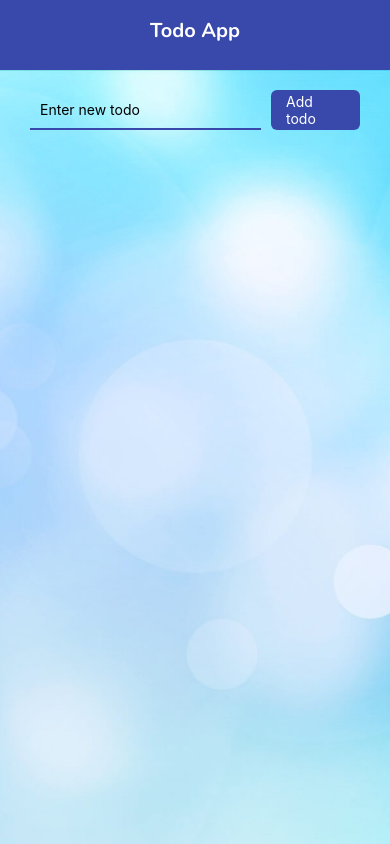
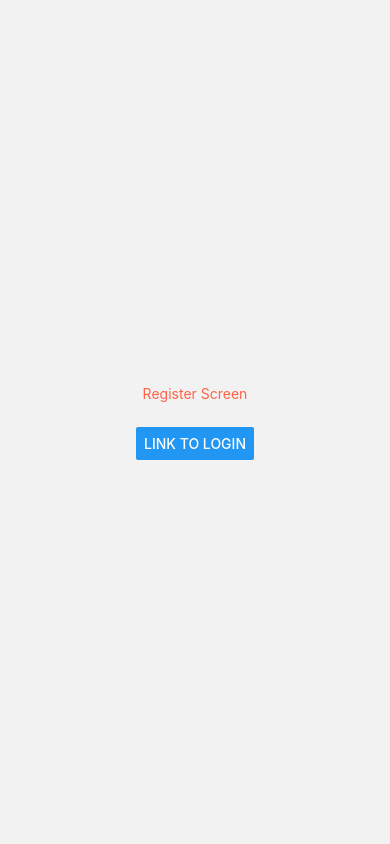
Before and after one commit to ArtemS83/rndemo, a React Native app: screen /Register in a window 390 px wide. Built offline with nearby package versions, Linux system fonts and the light colour scheme.

Commit message:
add navigation

```diff
--- a/App.js
+++ b/App.js
@@ -1,6 +1,8 @@
 import React, { useState, useEffect } from 'react';
+import { NavigationContainer } from '@react-navigation/native';
 import { useFonts } from 'expo-font';
 import { getStatusBarHeight } from 'react-native-status-bar-height';
+import { createStackNavigator } from '@react-navigation/stack';
 import {
   StyleSheet,
   View,
@@ -14,34 +16,17 @@ import {
   Dimensions,
   useWindowDimensions,
 } from 'react-native';
-import { Navbar } from './src/components/Navbar';
-import { AddTodo } from './src/components/AddTodo';
-import { TodosList } from './src/components/TodosList';
+
+import Home from './src/screens/Home';
+import Login from './src/screens/Login';
+import Register from './src/screens/Register';
 
 const STATUS_BAR_HEIGHT =
   Platform.OS === 'ios' ? getStatusBarHeight() : StatusBar.currentHeight;
 
-// const windowWidth = Dimensions.get('window').width;
-// const windowHeight = Dimensions.get('window').height;
+const AuthStack = createStackNavigator();
 
 export default function App() {
-  const [todos, setTodos] = useState([]);
-  const { height, width } = useWindowDimensions();
-
-  // const [dimensions, setDimensions] = useState({ windowWidth, windowHeight });
-  // useEffect(() => {
-  //   const onChange = () => {
-  //     setDimensions({
-  //       windowWidth: Dimensions.get('window').width,
-  //       windowHeight: Dimensions.get('window').height,
-  //     });
-  //   };
-  //   const subscription = Dimensions.addEventListener('change', onChange);
-  //   return () => {
-  //     subscription?.remove();
-  //   };
-  // }, []);
-
   const [fontsLoaded] = useFonts({
     NunitoRegular: require('./src/assets/fonts/Nunito-Regular.ttf'),
     NunitoBold: require('./src/assets/fonts/Nunito-Bold.ttf'),
@@ -50,18 +35,6 @@ export default function App() {
   if (!fontsLoaded) {
     return null;
   }
-
-  const addTodo = title => {
-    const newTodo = {
-      id: Date.now().toString(),
-      title,
-    };
-    setTodos(prevTodos => [newTodo, ...prevTodos]);
-  };
-
-  const removeTodo = id => {
-    setTodos(prev => prev.filter(todo => todo.id !== id));
-  };
 
   return (
     <TouchableWithoutFeedback
@@ -77,37 +50,37 @@ export default function App() {
             height: STATUS_BAR_HEIGHT,
           }}
         />
-        <Navbar title="Todo App" />
-        <ImageBackground
-          source={require('./src/assets/images/bgi.jpg')}
-          resizeMode="cover"
-          style={styles.image}
-        >
-          <View
-            style={{
-              ...styles.container,
-              // paddingHorizontal: dimensions.windowWidth < dimensions.windowHeight ? 30 : 100,
-              paddingHorizontal: width < height ? 30 : 100,
-            }}
-          >
-            <AddTodo onSubmit={addTodo} />
-            <TodosList todos={todos} onRemoveTodo={removeTodo} />
-          </View>
-        </ImageBackground>
+
+        <NavigationContainer>
+          <AuthStack.Navigator initialRouteName="Login">
+            <AuthStack.Screen
+              name="Register"
+              component={Register}
+              options={{
+                headerShown: false, //hidden header screen
+                title: 'Register screen',
+              }} // name='Register'==> title
+            />
+            <AuthStack.Screen
+              name="Login"
+              component={Login}
+              options={{
+                headerShown: false, //hidden header screen
+                // header: () => {}, // hidden header screen
+              }}
+            />
+          </AuthStack.Navigator>
+        </NavigationContainer>
+        {/* <Home /> */}
       </View>
     </TouchableWithoutFeedback>
   );
 }
 
 const styles = StyleSheet.create({
-  container: {
-    flex: 1,
-    paddingHorizontal: 30, // 100
-    paddingVertical: 20,
-  },
-  image: {
-    flex: 1,
-    height: '100%',
-    width: '100%',
-  },
+  // container: {
+  //   flex: 1,
+  //   // paddingHorizontal: 30, // 100
+  //   paddingVertical: 20,
+  // },
 });
--- a/src/components/Todo.jsx
+++ b/src/components/Todo.jsx
@@ -19,7 +19,6 @@ export const Todo = ({ todo, onRemoveTodo }) => {
     <TouchableOpacity
       style={styles.todoBox}
       onPress={() => {
-        // console.log(todo.id);
         setSelection(!isSelected);
       }}
       //   onLongPress={() => onRemoveTodo(todo.id)}
--- /dev/null
+++ b/src/screens/Home.jsx
@@ -0,0 +1,63 @@
+import React, { useState, useEffect } from 'react';
+import {
+  StyleSheet,
+  View,
+  useWindowDimensions,
+  ImageBackground,
+} from 'react-native';
+import { Navbar } from '../components/Navbar';
+import { AddTodo } from '../components/AddTodo';
+import { TodosList } from '../components/TodosList';
+
+export default function Home() {
+  const [todos, setTodos] = useState([]);
+  const { height, width } = useWindowDimensions();
+
+  const addTodo = title => {
+    const newTodo = {
+      id: Date.now().toString(),
+      title,
+    };
+    console.log('🚀 ~ file: App.js ~ line 59 ~ App ~ newTodo', newTodo);
+    setTodos(prevTodos => [newTodo, ...prevTodos]);
+  };
+
+  const removeTodo = id => {
+    setTodos(prev => prev.filter(todo => todo.id !== id));
+  };
+
+  return (
+    <>
+      <ImageBackground
+        source={require('../assets/images/bgi.jpg')}
+        resizeMode="cover"
+        style={styles.image}
+      >
+        <Navbar title="Todo App" />
+        <View
+          style={{
+            ...styles.container,
+            // paddingHorizontal: dimensions.windowWidth < dimensions.windowHeight ? 30 : 100,
+            paddingHorizontal: width < height ? 30 : 100,
+          }}
+        >
+          <AddTodo onSubmit={addTodo} />
+          <TodosList todos={todos} onRemoveTodo={removeTodo} />
+        </View>
+      </ImageBackground>
+    </>
+  );
+}
+
+const styles = StyleSheet.create({
+  container: {
+    flex: 1,
+    // paddingHorizontal: 30, // 100
+    paddingVertical: 20,
+  },
+  image: {
+    flex: 1,
+    height: '100%',
+    width: '100%',
+  },
+});
--- /dev/null
+++ b/src/screens/Login.jsx
@@ -0,0 +1,27 @@
+import React from 'react';
+import { View, Text, StyleSheet, Button } from 'react-native';
+const Login = ({ navigation }) => {
+  return (
+    <View style={styles.container}>
+      <Text style={styles.text}>Login Screen</Text>
+      <Button
+        title="Link to Register"
+        onPress={() => navigation.navigate('Register')}
+      />
+    </View>
+  );
+};
+
+const styles = StyleSheet.create({
+  container: {
+    flex: 1,
+    alignItems: 'center',
+    justifyContent: 'center',
+  },
+  text: {
+    marginBottom: 25,
+    color: 'blue',
+  },
+});
+
+export default Login;
--- /dev/null
+++ b/src/screens/Register.jsx
@@ -0,0 +1,29 @@
+import React from 'react';
+import { render } from 'react-dom';
+import { View, Text, StyleSheet, Button } from 'react-native';
+
+const Register = ({ navigation }) => {
+  return (
+    <View style={styles.container}>
+      <Text style={styles.text}>Register Screen</Text>
+      <Button
+        title="Link to Login"
+        onPress={() => navigation.navigate('Login')}
+      />
+    </View>
+  );
+};
+
+const styles = StyleSheet.create({
+  container: {
+    flex: 1,
+    justifyContent: 'center',
+    alignItems: 'center',
+  },
+  text: {
+    marginBottom: 25,
+    color: 'tomato',
+  },
+});
+
+export default Register;
```
Also changed, not shown: package.json (+11 -3 lines), 2 other files (tests, documents, lock files or other folders).
